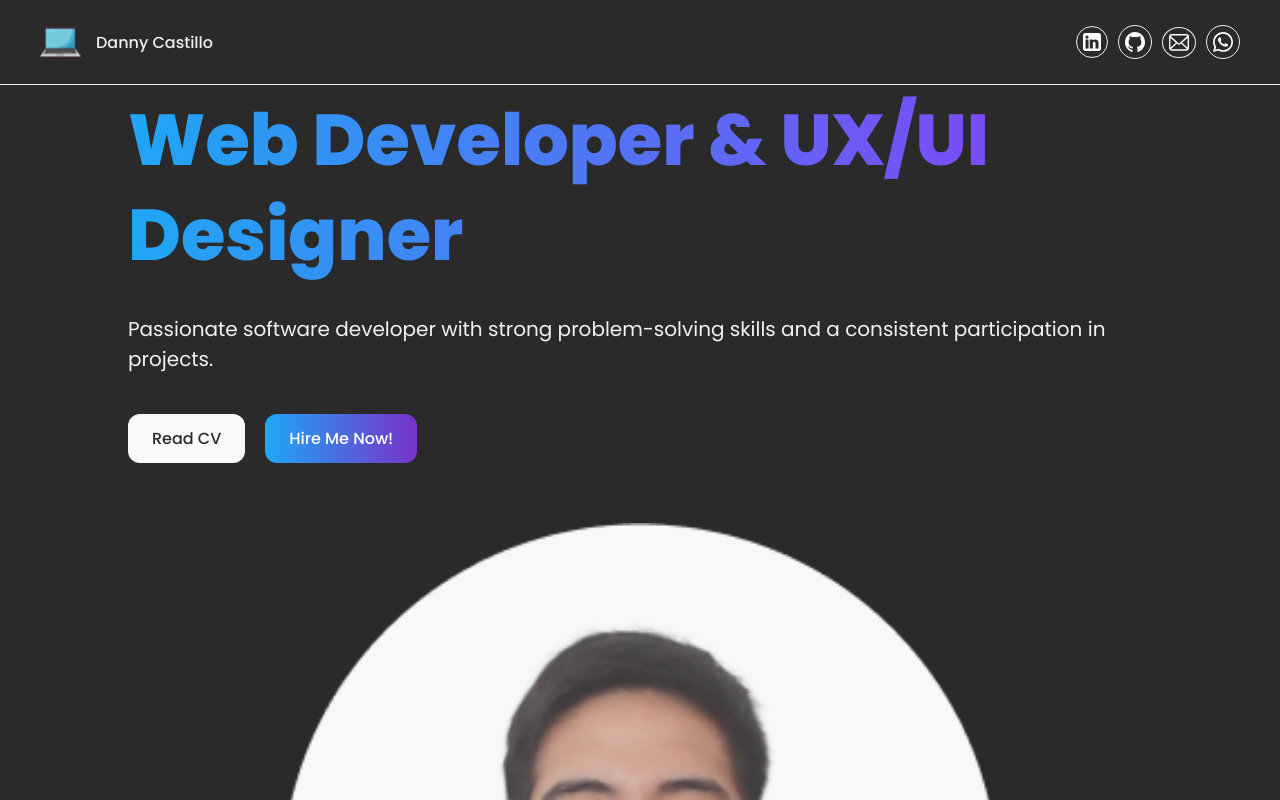
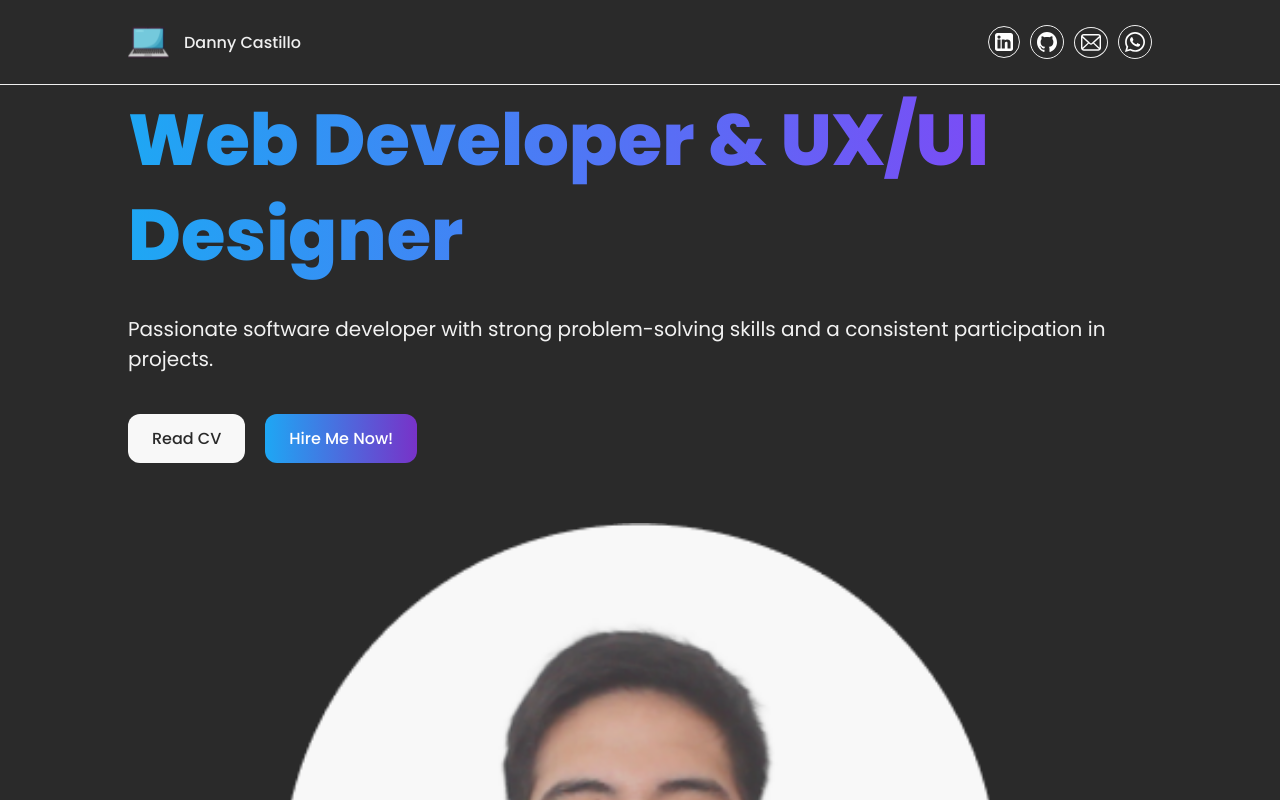
Before and after one commit to dannycastilloo/portfolio, a React (Vite) app: page / in a window 1280 px wide. Shown: the top 800 px of the page. Built offline with nearby package versions, Linux system fonts and the light colour scheme; a web font is replaced by a local one.

Commit message:
Update navbar

```diff
--- a/src/components/Navbar/index.scss
+++ b/src/components/Navbar/index.scss
@@ -77,8 +77,8 @@ header {
 
 @media (width < 768px) {
     .nav-content {
-        max-width: 650px;
-        padding: 16px;
+        width: 80%;
+        padding: 16px 0;
     }
 
     .nav-main {
@@ -103,10 +103,10 @@ header {
     }
 }
 
-@media (width < 1440px) {
+@media (768px <= width < 1440px) {
     .nav-content {
-        width: 1200px;
-        padding: 16px 32px;
+        width: 80%;
+        padding: 16px 0;
     }
 
     .nav-links *{
```
